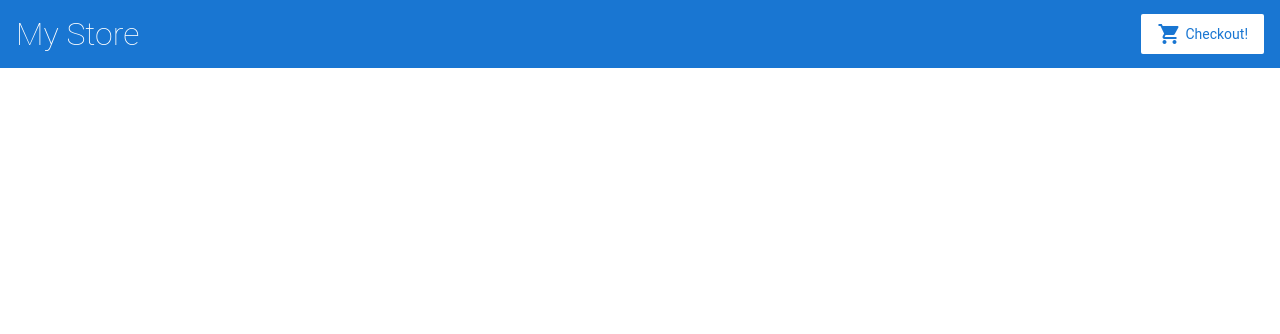
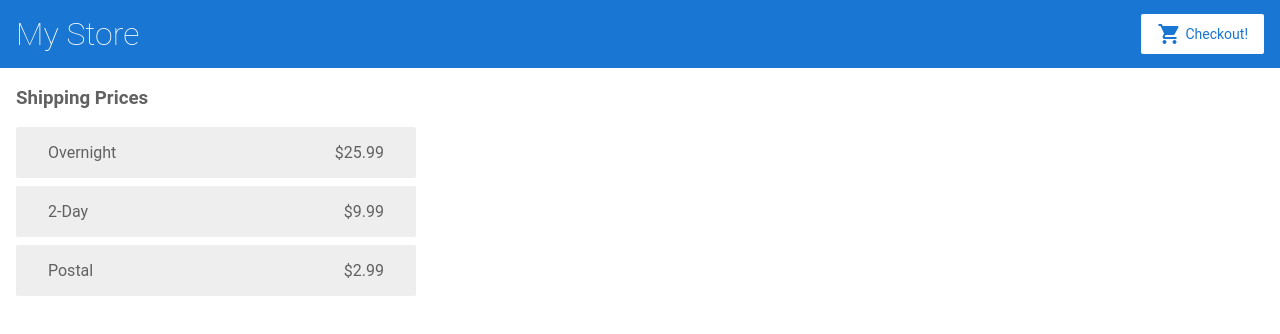
Before and after one commit to peterski74/angular-ro8xxc, an Angular app: page /shipping in a window 1280 px wide. Before the commit this address led to /. Shown: the top 334 px of the page. Built offline with nearby package versions, Linux system fonts and the light colour scheme.

Commit message:
4 files modified, 3 added

```diff
--- a/src/app/cart.service.ts
+++ b/src/app/cart.service.ts
@@ -1,9 +1,13 @@
 import { Injectable } from '@angular/core';
+
+import { HttpClient } from '@angular/common/http';
 
 @Injectable()
 export class CartService {
 
-  constructor() { }
+  constructor(
+    private http: HttpClient
+  ) { }
 
 
   items = [];
@@ -21,4 +25,8 @@
     return this.items;
   }
 
+  getShippingPrices() {
+    return this.http.get('/assets/shipping.json');
+  }
+
 }
--- a/src/app/cart/cart.component.html
+++ b/src/app/cart/cart.component.html
@@ -1,4 +1,8 @@
 <h3>Cart</h3>
+
+<p>
+  <a routerLink="/shipping">Shipping Prices</a>
+</p>
 
 <div class="cart-item" *ngFor="let item of items">
   <span>{{ item.name }}</span>
--- a/src/app/cart/cart.component.ts
+++ b/src/app/cart/cart.component.ts
@@ -1,5 +1,5 @@
 import { Component, OnInit } from '@angular/core';
-
+import { FormBuilder } from '@angular/forms';
 import { CartService } from '../cart.service';
 
 @Component({
@@ -11,7 +11,8 @@
   items;
 
   constructor(
-    private cartService: CartService
+    private cartService: CartService,
+    private formBuilder: FormBuilder,
   ) { }
 
   ngOnInit() {
--- /dev/null
+++ b/src/app/shipping/shipping.component.html
@@ -0,0 +1,6 @@
+<h3>Shipping Prices</h3>
+
+<div class="shipping-item" *ngFor="let shipping of shippingCosts | async">
+  <span>{{ shipping.type }}</span>
+  <span>{{ shipping.price | currency }}</span>
+</div>
--- /dev/null
+++ b/src/app/shipping/shipping.component.ts
@@ -0,0 +1,19 @@
+import { Component, OnInit } from '@angular/core';
+import { CartService } from '../cart.service';
+
+@Component({
+  selector: 'app-shipping',
+  templateUrl: './shipping.component.html',
+  styleUrls: ['./shipping.component.css']
+})
+export class ShippingComponent implements OnInit {
+  shippingCosts;
+  constructor(
+    private cartService: CartService
+  ) { }
+
+  ngOnInit() {
+     this.shippingCosts = this.cartService.getShippingPrices();
+  }
+
+}
```
Also changed, not shown: src/app/app.module.ts (+6 -1 lines), src/app/shipping/shipping.component.css (added).
